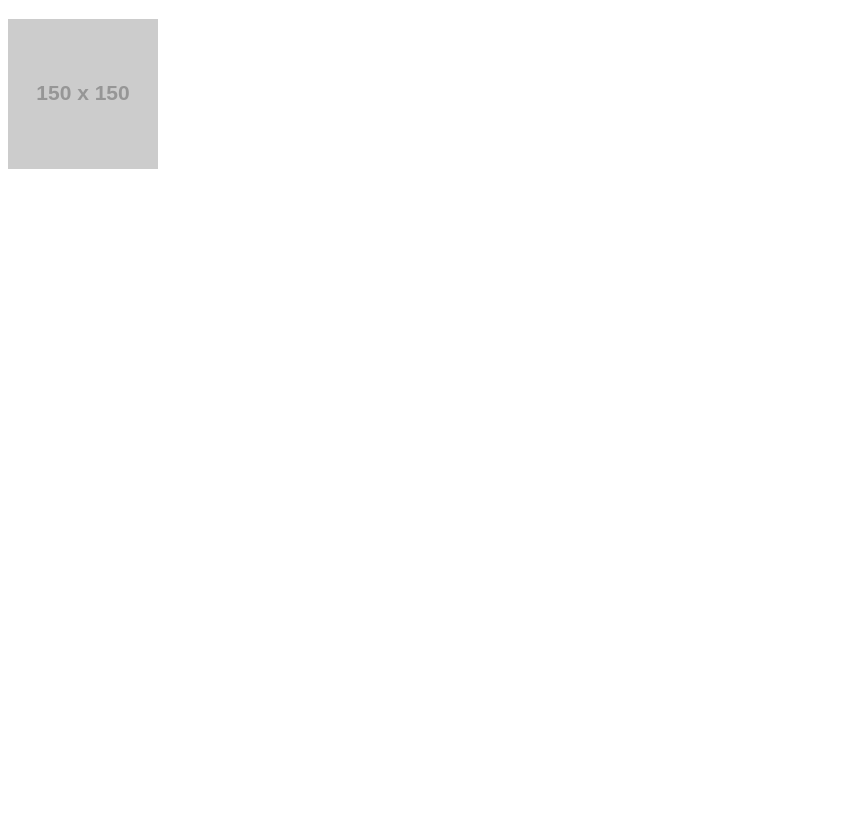
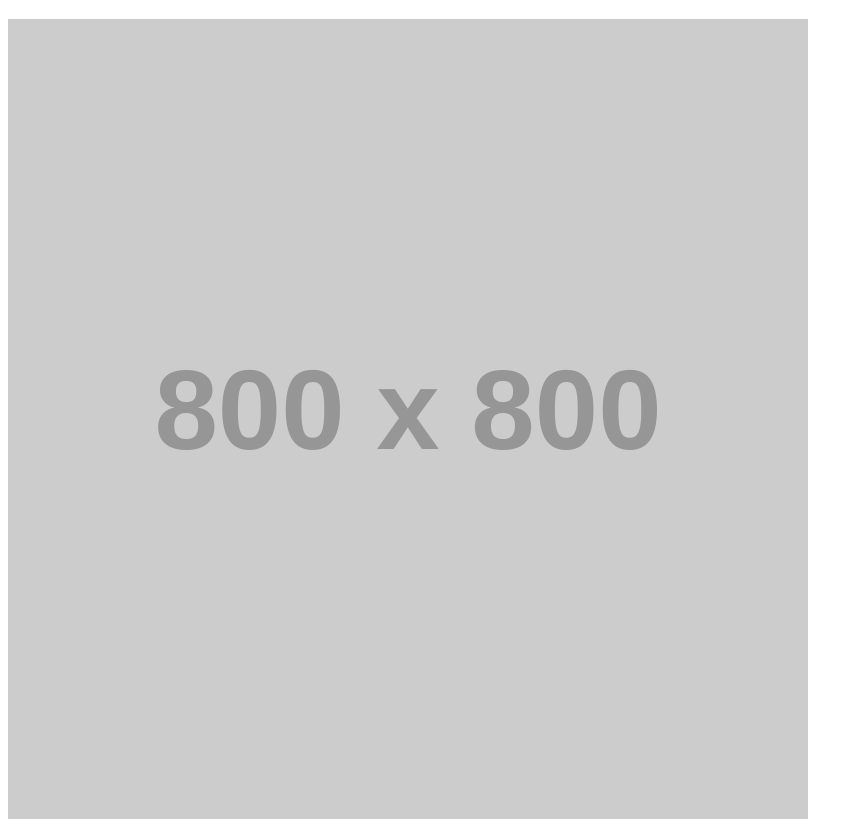
Before and after one commit to xhem1416-crypto/my_school, a plain HTML site: page my_first_webpage/index.html in a window 1280 px wide. Shown: the part 61-892 px from the top of the page, without its empty margins (0-863 px from the left). Before the commit the page ends 800 px from the top, so only its background shows below. Drawn offline with Linux system fonts and the light colour scheme; placeholder pictures from the web are drawn by us.

Commit message:
first commit

```diff
--- a/my_first_webpage/index.html
+++ b/my_first_webpage/index.html
@@ -6,7 +6,7 @@
 </head>
 <body>
 <h1>Hello</h1>
-<img id="smart_thumbnail" class="small" src="https://via.placeholder.com/150">
+<img src="https://via.placeholder.com/800" id="smart_thumbnail" class="small" alt="Thumbnail">
 <script src="behavior.js"></script>
 </body>
 </html>
```
Also changed, not shown: behavior.js (+4 -5 lines).
